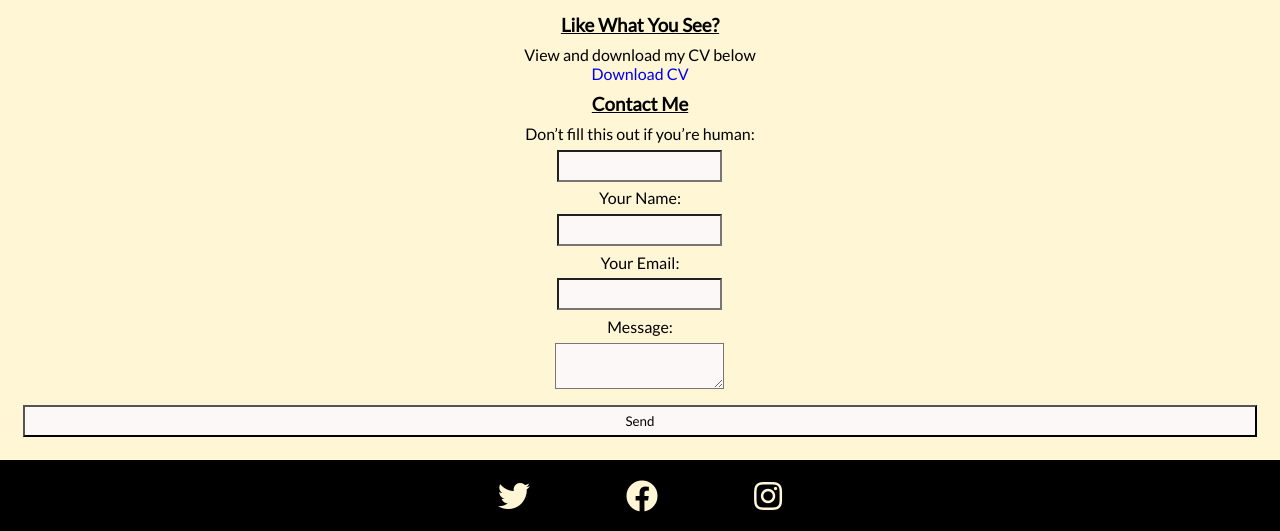
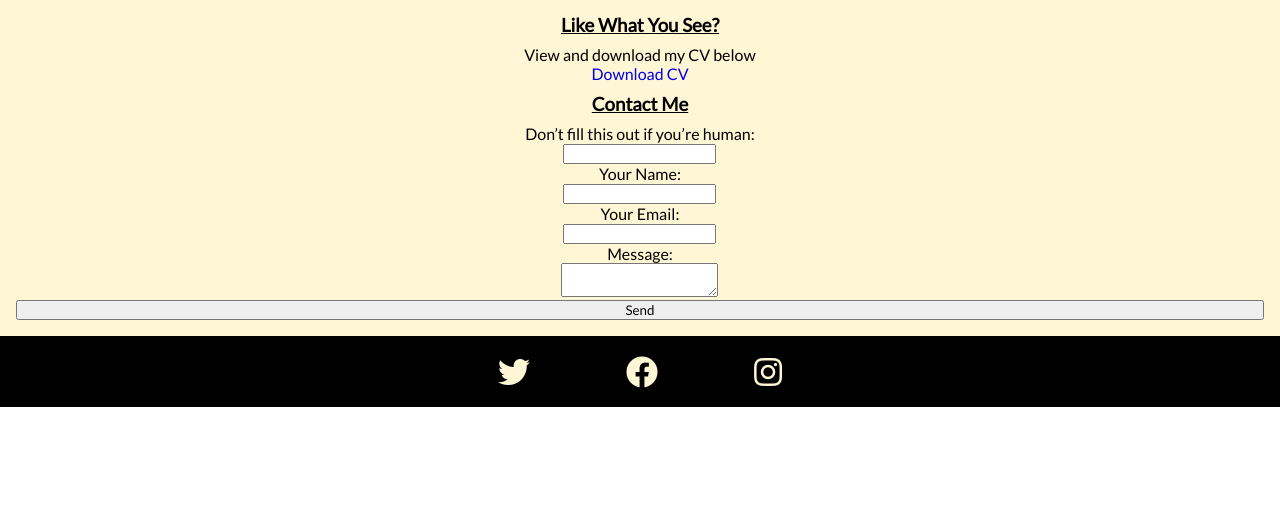
Before and after one commit to DavidBAMcLean/personal-website, a plain HTML site: page davidMclean/index.html in a window 1280 px wide. Shown: the part 1554-2085 px from the top of the page. After the commit the page ends 1961 px from the top, so only its background shows below. Drawn offline with Linux system fonts and the light colour scheme; a web font is replaced by a local one.

Commit message:
Update style.css

```diff
--- a/davidMclean/style.css
+++ b/davidMclean/style.css
@@ -113,11 +113,6 @@ h5{
     width: 100%;
 }
 
-input, textarea, button{
-    padding: 0.45em;
-    background-color: rgb(252, 248, 248);
-    margin: 0.5em;
-}
 
 .spotify{
     margin: 1em;
```
